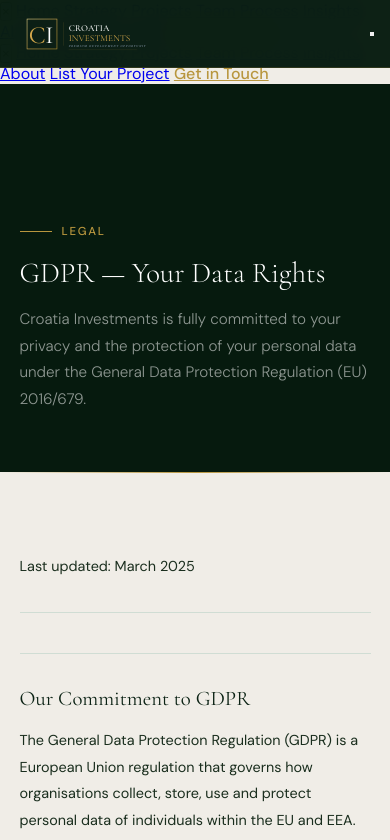
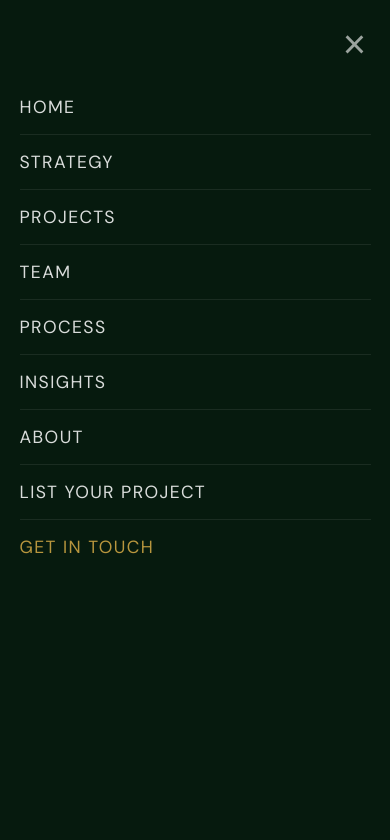
Before and after one commit to davor70/ci, a plain HTML site: page gdpr.html in a window 390 px wide. Both pictures are taken after a click on the button "Menu". Shown: the top 840 px of the page. Drawn offline with nearby package versions, Linux system fonts and the light colour scheme; a script that the page names is missing.

Commit message:
Add files via upload

```diff
--- a/gdpr.html
+++ b/gdpr.html
@@ -293,6 +293,11 @@
   }
 
   html, body { overflow-x: hidden; max-width: 100%; }
+  .nav-mobile { display: none; position: fixed; top: 0; left: 0; right: 0; bottom: 0; background: #061a0e; z-index: 9999; flex-direction: column; padding: 80px 5% 2rem; overflow-y: auto; }
+  .nav-mobile.open { display: flex; }
+  .nav-mobile a { color: rgba(255,255,255,0.85); text-decoration: none; font-size: 1.1rem; letter-spacing: 0.08em; text-transform: uppercase; padding: 1rem 0; border-bottom: 1px solid rgba(255,255,255,0.08); display: block; }
+  .nav-mobile a:last-child { border-bottom: none; }
+  .nav-mobile-close { position: absolute; top: 1.5rem; right: 1.5rem; background: none; border: none; color: rgba(255,255,255,0.6); font-size: 2.5rem; cursor: pointer; line-height: 1; }
 </style>
 
   <!-- PWA -->
@@ -347,7 +352,6 @@
     </button>
   </div>
 </nav>
-
 <div class="nav-mobile" id="navMobile">
   <button class="nav-mobile-close" id="navClose">&times;</button>
   <a href="index.html">Home</a>
@@ -358,21 +362,10 @@
   <a href="index.html#insights">Insights</a>
   <a href="about.html">About</a>
   <a href="sellers.html">List Your Project</a>
-  <a href="index.html#contact" style="color:#b8963e;font-weight:500;">Get in Touch</a>
+  <a href="index.html#contact" style="color:#b8963e;">Get in Touch</a>
 </div>
 
-<div class="nav-mobile" id="navMobile">
-  <button class="nav-mobile-close" id="navClose">&times;</button>
-  <a href="index.html">Home</a>
-  <a href="index.html#philosophy">Strategy</a>
-  <a href="index.html#projects">Projects</a>
-  <a href="index.html#team">Team</a>
-  <a href="index.html#process">Process</a>
-  <a href="index.html#insights">Insights</a>
-  <a href="about.html">About</a>
-  <a href="sellers.html">List Your Project</a>
-  <a href="index.html#contact" style="color:#b8963e;font-weight:500;">Get in Touch</a>
-</div>
+
 
 
 
```
Also changed, not shown: about.html (+7 -14 lines), cookie.html (+7 -14 lines), index.html (+2 -2 lines), privacy.html (+7 -14 lines), sellers.html (+2 -2 lines), terms.html (+7 -14 lines).
